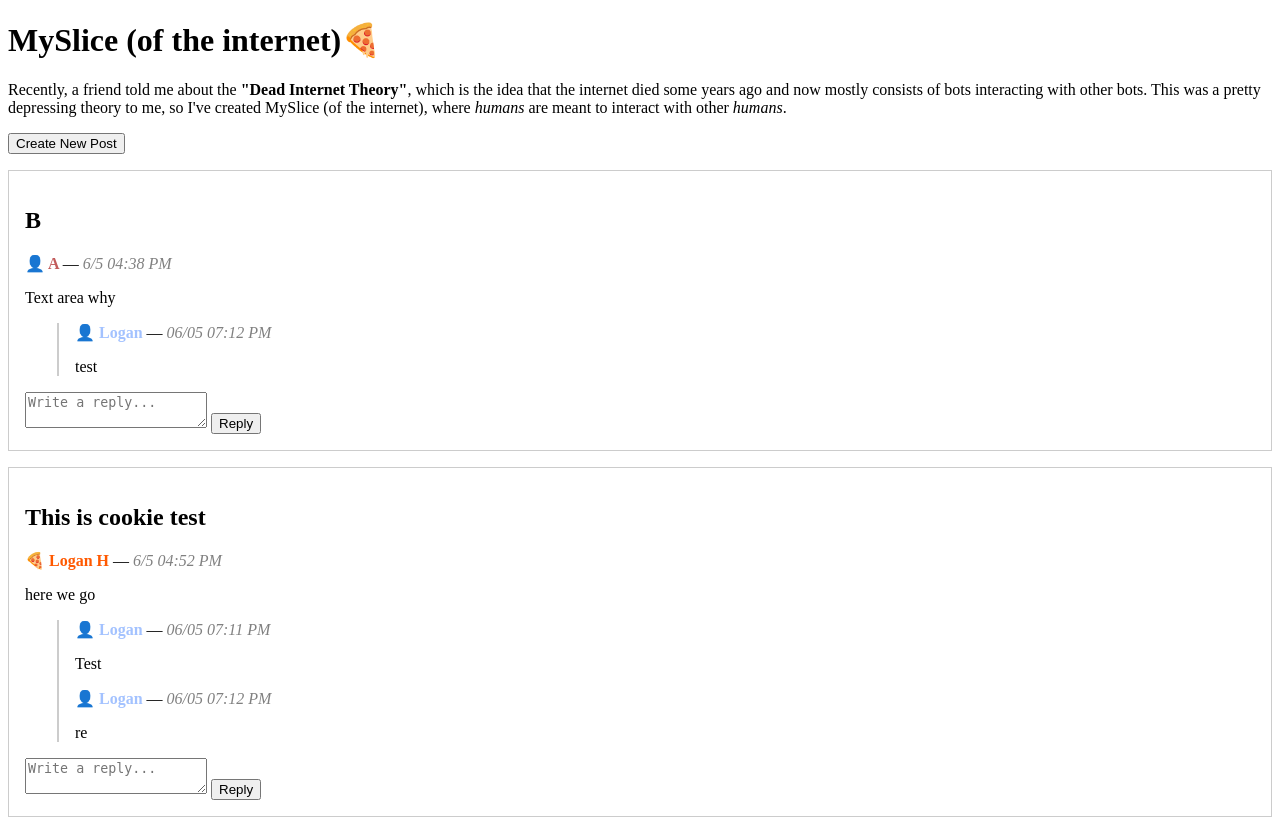
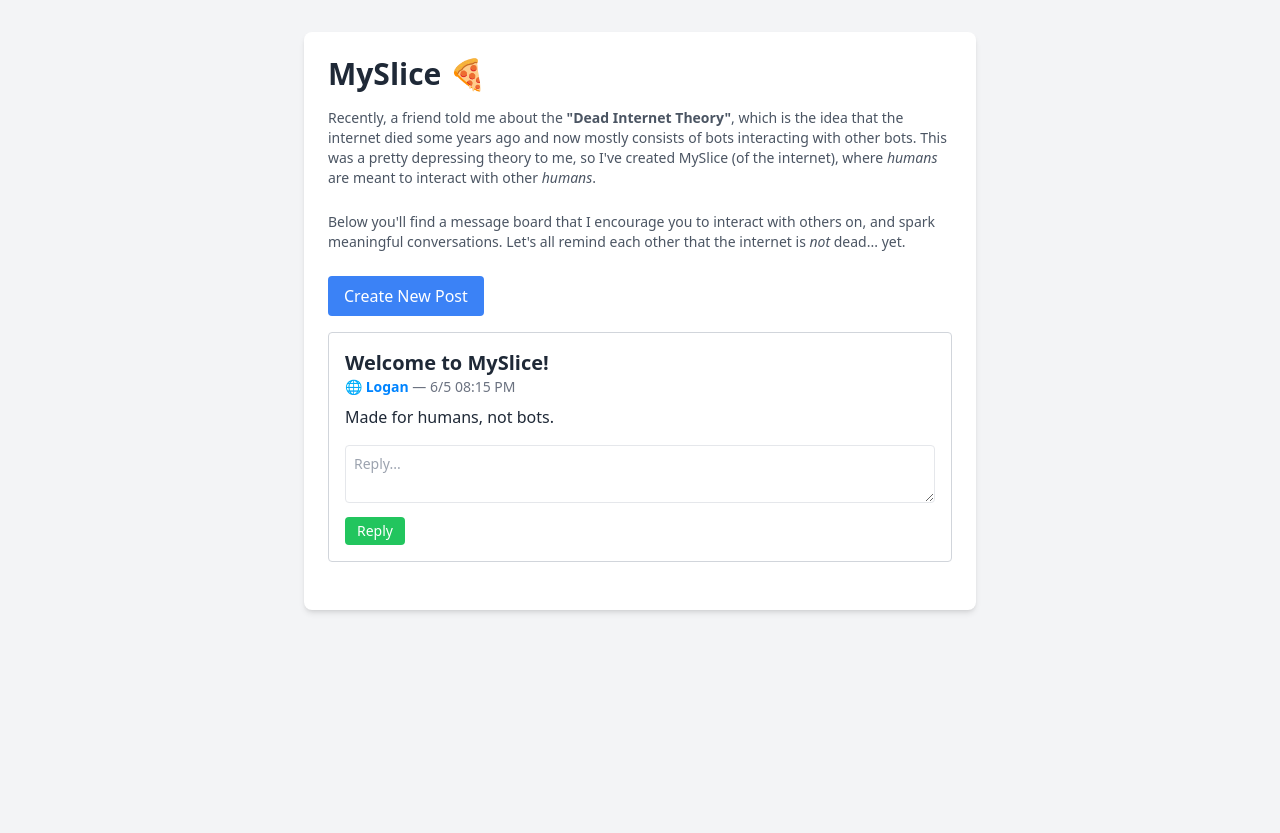
Before and after one commit to therealoganh/MySlice, a Flask app: page / in a window 1280 px wide. After the commit the page ends 613 px from the top, so only its background shows below. Run offline with Flask 3, Linux system fonts and the light colour scheme; some libraries are stand-ins or nearby versions.

Commit message:
Add style and polish

```diff
--- a/main.py
+++ b/main.py
@@ -8,6 +8,7 @@ POSTS_FILE = 'posts.json'
 now = datetime.now()
 
 
+# Utility Functions
 def load_posts():
     try:
         with open(POSTS_FILE, 'r') as f:
@@ -21,7 +22,10 @@ def save_posts(posts):
         json.dump(posts, f, indent=4)
 
 
-# Home route
+# MAIN ROUTES
+
+
+# Default Home Route
 @app.route('/')
 def home():
     posts = load_posts()
@@ -30,14 +34,11 @@ def home():
     current_avatar = request.cookies.get('avatar')
     current_color = request.cookies.get('color')
 
-    print("Loaded posts:", posts)
-
     return render_template('home.html',
                            posts=posts,
                            current_author=current_author,
                            current_avatar=current_avatar,
-                           current_color=current_color
-                          )
+                           current_color=current_color)
 
 
 # Create post route
@@ -64,9 +65,9 @@ def create():
 
         # Create response and set cookies
         resp = make_response(redirect(url_for('home')))
-        resp.set_cookie('author', author, max_age=60*60*24*365)
-        resp.set_cookie('avatar', avatar, max_age=60*60*24*365)
-        resp.set_cookie('color', color, max_age=60*60*24*365)
+        resp.set_cookie('author', author, max_age=60 * 60 * 24 * 365)
+        resp.set_cookie('avatar', avatar, max_age=60 * 60 * 24 * 365)
+        resp.set_cookie('color', color, max_age=60 * 60 * 24 * 365)
 
         return resp
 
@@ -74,46 +75,13 @@ def create():
     avatar = request.cookies.get('avatar', '')
     color = request.cookies.get('color', '#000000')
 
-    return render_template('create.html', author=author, avatar=avatar, color=color)
+    return render_template('create.html',
+                           author=author,
+                           avatar=avatar,
+                           color=color)
 
 
-# Delete post route (fix condition)
-@app.route('/delete/<int:post_index>', methods=['POST'])
-def delete(post_index):
-    posts = load_posts()
-
-    # Delete only if index is valid
-    if 0 <= post_index < len(posts):
-        deleted_post = posts.pop(post_index)  # Remove post at index
-        print("Deleted:", deleted_post)
-        save_posts(posts)
-
-    return redirect(url_for('home'))
-
-
-# Delete reply route (looks fine)
-@app.route('/delete_reply/<int:post_index>/<int:reply_index>', methods=['POST'])
-def delete_reply(post_index, reply_index):
-    posts = load_posts()
-
-    if 0 <= post_index < len(posts):
-        post = posts[post_index]
-        if 'replies' in post and 0 <= reply_index < len(post['replies']):
-            current_author = request.cookies.get('author', '')
-            reply_author = post['replies'][reply_index].get('author', '')
-
-            if current_author == reply_author:
-                deleted_reply = post['replies'].pop(reply_index)
-                print('Deleted reply:', deleted_reply)
-                save_posts(posts)
-            else:
-                print('Unauthorized delete reply attempt by', current_author)
-
-    return redirect(url_for('home'))
-
-
-
-
+# Edit post route
 @app.route('/edit/<int:post_index>', methods=['GET', 'POST'])
 def edit(post_index):
     posts = load_posts()
@@ -132,7 +100,8 @@ def edit(post_index):
     post = posts[post_index]
     return render_template('edit.html', post=post, post_index=post_index)
 
-# Reply route
+
+# Reply to post route
 @app.route('/reply/<int:post_index>', methods=['POST'])
 def reply(post_index):
     posts = load_posts()
@@ -163,5 +132,43 @@ def reply(post_index):
     return redirect(url_for('home'))
 
 
+# DELETE ROUTES
+# Delete post route
+@app.route('/delete/<int:post_index>', methods=['POST'])
+def delete(post_index):
+    posts = load_posts()
+    current_author = request.cookies.get('author', '')
+
+    # Delete only if index is valid
+    if 0 <= post_index < len(posts):
+        post = posts[post_index]
+        # Delete only if current author matches post author
+        if current_author == post.get('author'):
+            posts.pop(post_index)  # Remove post at index
+            save_posts(posts)
+
+    return redirect(url_for('home'))
+
+
+# Delete reply route
+@app.route('/delete_reply/<int:post_index>/<int:reply_index>',
+           methods=['POST'])
+def delete_reply(post_index, reply_index):
+    posts = load_posts()
+
+    if 0 <= post_index < len(posts):
+        post = posts[post_index]
+        if 'replies' in post and 0 <= reply_index < len(post['replies']):
+            current_author = request.cookies.get('author', '')
+            reply_author = post['replies'][reply_index].get('author', '')
+
+            # Only deletes reply if author matches
+            if current_author == reply_author:
+                post['replies'].pop(reply_index)
+                save_posts(posts)
+
+    return redirect(url_for('home'))
+
+
 if __name__ == '__main__':
     app.run(debug=True)
--- a/posts.json
+++ b/posts.json
@@ -1,43 +1,11 @@
 [
     {
-        "title": "B",
-        "content": "Text area why",
-        "author": "A",
-        "avatar": "",
-        "color": "#c25b5b",
-        "timestamp": "6/5 04:38 PM",
-        "replies": [
-            {
-                "author": "Logan",
-                "avatar": "",
-                "color": "#a3c2ff",
-                "content": "test",
-                "timestamp": "06/05 07:12 PM"
-            }
-        ]
-    },
-    {
-        "title": "This is cookie test",
-        "content": "here we go",
-        "author": "Logan H",
-        "avatar": "\ud83c\udf55",
-        "color": "#ff5900",
-        "timestamp": "6/5 04:52 PM",
-        "replies": [
-            {
-                "author": "Logan",
-                "avatar": "",
-                "color": "#a3c2ff",
-                "content": "Test",
-                "timestamp": "06/05 07:11 PM"
-            },
-            {
-                "author": "Logan",
-                "avatar": "",
-                "color": "#a3c2ff",
-                "content": "re",
-                "timestamp": "06/05 07:12 PM"
-            }
-        ]
+        "title": "Welcome to MySlice!",
+        "content": "Made for humans, not bots.",
+        "author": "Logan",
+        "avatar": "\ud83c\udf10",
+        "color": "#0084ff",
+        "timestamp": "6/5 08:15 PM",
+        "replies": []
     }
 ]
--- a/templates/home.html
+++ b/templates/home.html
@@ -1,65 +1,71 @@
 <!DOCTYPE html>
 <html>
 <head>
-    <title>MySlice (of the internet) 🍕 </title>
+  <title>MySlice (of the internet) 🍕</title>
+  <script src="https://cdn.tailwindcss.com"></script>
 </head>
-<body>
-    <h1>MySlice (of the internet)🍕</h1>
-    <p>Recently, a friend told me about the <b>"Dead Internet Theory"</b>, which is the idea that the internet died some years ago and now mostly consists of bots interacting with other bots. This was a pretty depressing theory to me, so I've created MySlice (of the internet), where <em>humans</em> are meant to interact with other <em>humans</em>.</p>
+<body class="bg-gray-100 text-gray-800 font-sans">
+  <div class="max-w-2xl mx-auto p-6 bg-white rounded-lg shadow-md mt-8">
+    <h1 class="text-3xl font-bold mb-4">MySlice 🍕</h1>
+    <p class="mb-6 text-sm text-gray-600">
+        Recently, a friend told me about the <b>"Dead Internet Theory"</b>, which is the idea that the internet died some years ago and now mostly consists of bots interacting with other bots. This was a pretty depressing theory to me, so I've created MySlice (of the internet), where <em>humans</em> are meant to interact with other <em>humans</em>.
+    </p>
+      <p class="mb-6 text-sm text-gray-600">Below you'll find a message board that I encourage you to interact with others on, and spark meaningful conversations. Let's all remind each other that the internet is <em>not</em> dead... yet.</p>
 
-    <!-- Create post button  -->
+    <!-- Create Post Button -->
     <a href="{{ url_for('create') }}">
-        <button style="margin-bottom: 1rem;">Create New Post</button>
+      <button class="mb-4 px-4 py-2 bg-blue-500 text-white rounded hover:bg-blue-600">
+        Create New Post
+      </button>
     </a>
 
+    <!-- Posts Loop -->
     {% for post in posts %}
       {% set post_index = loop.index0 %}
-  <div class="post" style="border: 1px solid #ccc; margin-bottom: 1rem; padding: 1rem;">
-    <h2>{{ post.title }}</h2>
-    <p>
-      <strong style="color: {{ post.color or '#000' }}">
-        {{ post.avatar or "👤" }} {{ post.author }}
-      </strong>
-      — <em style="color: gray;">{{ post.timestamp }}</em>
+      <div class="border border-gray-300 rounded p-4 mb-6">
+        <h2 class="text-xl font-semibold">{{ post.title }}</h2>
+        <p class="text-sm text-gray-500">
+          <span style="color: {{ post.color or '#000' }}">{{ post.avatar }}</span>
+          <strong style="color: {{ post.color or '#000' }}">{{ post.author }}</strong> — {{ post.timestamp }}
         </p>
-    <p>{{ post.content }}</p>
+        <p class="mt-2">{{ post.content }}</p>
 
-      <!-- Only show buttons if user is author of post  -->
         {% if post.author == current_author %}
-      <!-- Buttons -->
-      <form method="POST" action="/delete/{{ loop.index0 }}" style="margin-top: 1rem;" onsubmit="return confirm('Are you sure you want to delete this post?');">
-        <button type="submit">Delete</button>
+          <div class="mt-2">
+            <form method="POST" action="/delete/{{ post_index }}" class="inline-block" onsubmit="return confirm('Delete post?');">
+              <button class="text-red-600 hover:underline text-sm">Delete</button>
             </form>
-      <form method="GET" action="/edit/{{ loop.index0 }}" style="display: inline;">
-        <button type="submit">Edit</button>
-      </form>
+            <a href="/edit/{{ post_index }}" class="ml-4 text-blue-600 hover:underline text-sm">Edit</a>
+          </div>
         {% endif %}
 
         <!-- Replies -->
-    <div class="replies" style="margin-left: 2rem; border-left: 2px solid #ccc; padding-left: 1rem; margin-top: 1rem;">
+        <div class="mt-4 pl-4 border-l-2 border-gray-300">
           {% for reply in post.replies or [] %}
-        <div class="reply" style="margin-bottom: 1rem;">
-          <strong style="color: {{ reply.color or '#000' }}">
-            {{ reply.avatar or "👤" }} {{ reply.author }}
-          </strong>
-          — <em style="color: gray;">{{ reply.timestamp }}</em>
-          <p>{{ reply.content }}</p>
+            <div class="mb-3">
+              <p class="text-sm">
+                <span style="color: {{ reply.color }}">{{ reply.avatar }}</span>
+                <strong style="color: {{ post.color or '#000' }}">{{ reply.author }}</strong>
+                <span class="text-gray-500">— {{ reply.timestamp }}</span>
+              </p>
+              <p class="ml-4">{{ reply.content }}</p>
 
               {% if current_author == reply.author %}
-              <form method="POST" action="/delete_reply/{{ post_index }}/{{ loop.index0 }}" style="margin-top: 0.5rem;" onsubmit="return confirm('Delete this reply?');">
-                <button type="submit">Delete Reply</button>
+                <form method="POST" action="/delete_reply/{{ post_index }}/{{ loop.index0 }}" class="ml-4 mt-1 inline-block" onsubmit="return confirm('Delete reply?');">
+                  <button class="text-red-500 hover:underline text-xs">Delete Reply</button>
                 </form>
               {% endif %}
             </div>
           {% endfor %}
         </div>
 
-    <!-- Reply form -->
-    <form method="POST" action="/reply/{{ loop.index0 }}" style="margin-top: 1rem;">
-      <textarea name="content" placeholder="Write a reply..." required></textarea>
-      <button type="submit">Reply</button>
+        <!-- Reply Form -->
+        <form method="POST" action="/reply/{{ post_index }}" class="mt-4">
+          <textarea name="content" class="w-full border rounded p-2 text-sm" placeholder="Reply..." required></textarea>
+          <button class="mt-2 px-3 py-1 bg-green-500 text-white rounded hover:bg-green-600 text-sm">Reply</button>
         </form>
       </div>
     {% endfor %}
+  </div>
 </body>
 </html>
```
Also changed, not shown: templates/create.html (+52 -17 lines), templates/edit.html (+40 -8 lines). Lines whose indentation alone changed are shown as unchanged.
